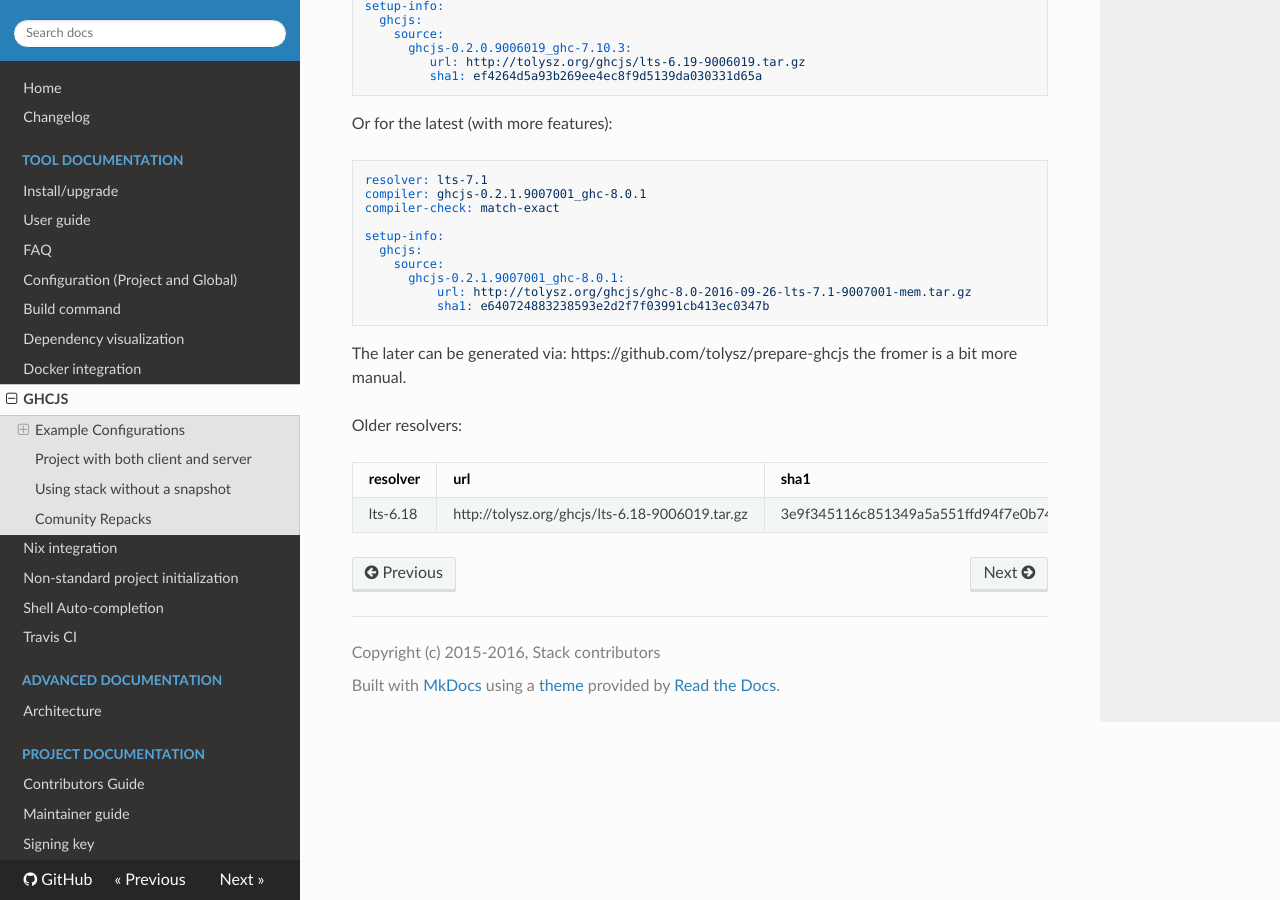
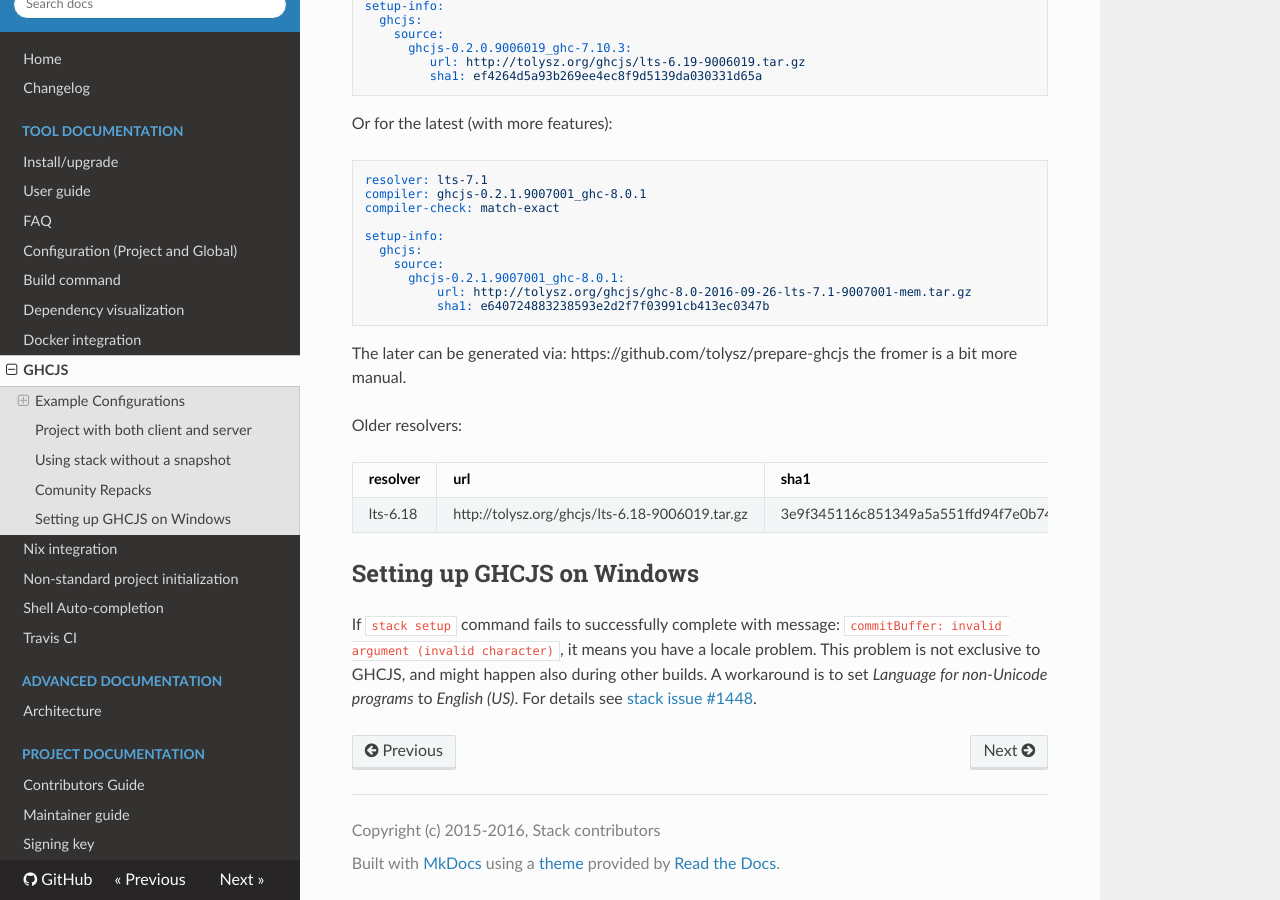
Before and after one commit to commercialhaskell/stack, an MkDocs documentation site: the page built from doc/ghcjs.md, in a window 1280 px wide and 900 px high, scrolled down 2431 px. Built offline with MkDocs 1.6.1, drawn with Linux system fonts in a browser that asks for light colours; nearby versions of some CDN libraries; old or Windows-style settings are respelled for this version of MkDocs.

Commit message:
Added workaround explaination for non-English, Windows users of GHCJS (#1448)

```diff
--- a/doc/ghcjs.md
+++ b/doc/ghcjs.md
@@ -129,3 +129,9 @@
 |resolver|url|sha1|
 |---|---|---|
 | lts-6.18 | http://tolysz.org/ghcjs/lts-6.18-9006019.tar.gz | 3e9f345116c851349a5a551ffd94f7e0b74bfabb |
+
+## Setting up GHCJS on Windows
+
+If `stack setup` command fails to successfully complete with message: `commitBuffer: invalid argument (invalid character)`, it means you have a locale problem.
+This problem is not exclusive to GHCJS, and might happen also during other builds. A workaround is to set _Language for non-Unicode programs_ to _English (US)_.
+For details see [stack issue #1448](https://github.com/commercialhaskell/stack/issues/1448).
```
